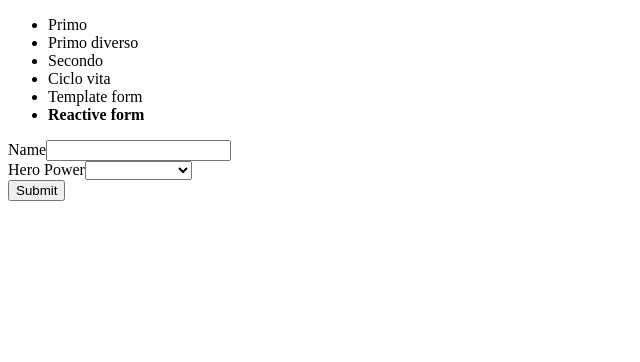
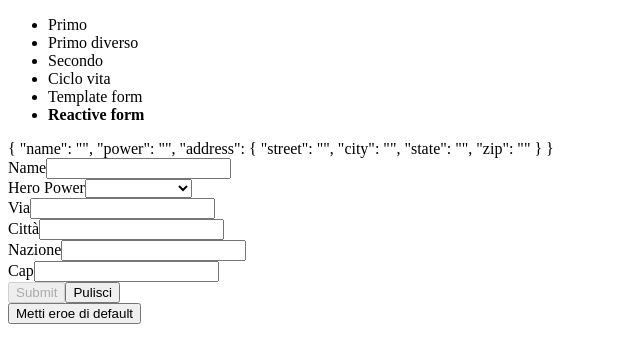
Before and after one commit to amanpreet98singh/DemoBergamo, an Angular app: page /reactive-form in a window 1280 px wide. Shown: the top 362 px of the page, without its empty margins (0-640 px from the left). Built offline with nearby package versions, Linux system fonts and the light colour scheme.

Commit message:
realtive form

```diff
--- a/src/app/forms/reactive-form/reactive-form.component.html
+++ b/src/app/forms/reactive-form/reactive-form.component.html
@@ -1,13 +1,37 @@
-<form [formGroup]="heroForm">
-    <div >
-      <label for="name">Name</label>
-      <input type="text"  id="name" required formControlName="name">
+<form [formGroup]="heroForm" (ngSubmit)="addHero()">
+    {{heroForm.value | json}}
+    <div>
+        <label for="name">Name</label>
+        <input type="text" id="name" formControlName="name">
+        <p *ngIf="nameControl.status === 'INVALID' && nameControl.dirty">Campo nome obbligatorio</p>
     </div>
-    <div >
-      <label for="power">Hero Power</label>
-      <select  id="power" required formControlName="power">
-         <option *ngFor="let pow of powers" [value]="pow">{{pow}}</option>
-      </select>
+    <div>
+        <label for="power">Hero Power</label>
+        <select id="power" formControlName="power">
+            <option *ngFor="let pow of powers" [value]="pow">{{pow}}</option>
+        </select>
+        <p *ngIf="powerControl.status === 'INVALID' && powerControl.dirty">Campo potere obbligatorio</p>
     </div>
-    <button type="submit">Submit</button>
+    <div formGroupName="address">
+        <div>
+            <label for="street">Via</label>
+            <input type="text" id="street" formControlName="street">
+        </div>
+        <div>
+            <label for="city">Città</label>
+            <input type="text" id="city" formControlName="city">
+        </div>
+        <div>
+            <label for="state">Nazione</label>
+            <input type="text" id="state" formControlName="state">
+        </div>
+        <div>
+            <label for="zip">Cap</label>
+            <input type="text" id="zip" formControlName="zip">
+        </div>
+    </div>
+    <button type="submit" [disabled]="heroForm.status === 'INVALID'">Submit</button>
+    <button (click)="clearHero()">Pulisci</button>
 </form>
+<button (click)="setDefault()"> Metti eroe di default</button>
+<p *ngFor="let hero of heroList">{{hero.name}} - {{hero.power}}</p>
--- a/src/app/forms/reactive-form/reactive-form.component.scss
+++ b/src/app/forms/reactive-form/reactive-form.component.scss
@@ -0,0 +1,3 @@
+.ng-invalid.ng-dirty:not(form) {
+    border: 1px solid red;
+}
--- a/src/app/forms/reactive-form/reactive-form.component.ts
+++ b/src/app/forms/reactive-form/reactive-form.component.ts
@@ -1,5 +1,5 @@
 import { Component, OnInit } from '@angular/core';
-import { FormGroup, FormControl, FormBuilder } from '@angular/forms';
+import { FormGroup, FormBuilder, Validators, FormControl } from '@angular/forms';
 
 @Component({
   selector: 'app-reactive-form',
@@ -10,15 +10,57 @@
   powers: string[] = ['Super velocità', 'Super forza', 'Indistruttibilità'];
 
   heroForm: FormGroup
+  heroList: { name: string, power: string }[] = [];
+
+  get nameControl(): FormControl{
+    return this.heroForm.get('name') as FormControl;
+  }
+
+  get powerControl(): FormControl{
+    return this.heroForm.get('power') as FormControl;
+  }
 
   constructor(private fb: FormBuilder) {
-    this.heroForm= this.fb.group({
-      name: '',
-      power: null
+    this.heroForm = this.fb.group({
+      name: ['', Validators.compose([Validators.required, Validators.minLength(2)])],
+      power: ['', Validators.required],
+      address: this.fb.group({
+        street: '',
+        city: '',
+        state: '',
+        zip: ['', Validators.compose([Validators.minLength(5),Validators.maxLength(5)])]
+      })
     });
+  }
+
+  setDefault() {
+    // in questo caso uso il patchValue, perché il setValue mi obbligherebbe ad inserire tutti i campi
+    // this.heroForm.setValue({
+    //   name: 'Goku'
+    // });
+    // this.heroForm.patchValue({
+    //   name: 'Goku'
+    // });
+    // in questo caso non c'è una reale differenza tra set e pathc Value
+    // this.nameControl.setValue('Goku');
+    this.nameControl.patchValue('Goku');
   }
 
   ngOnInit(): void {
   }
 
+  addHero(){
+    this.heroList.push({
+      name: this.nameControl.value,
+      power: this.powerControl.value
+    });
+    this.clearHero();
+  }
+
+  clearHero(){
+    this.heroForm.reset({
+      name: 'Gohan'
+    });
+  }
+
 }
```
